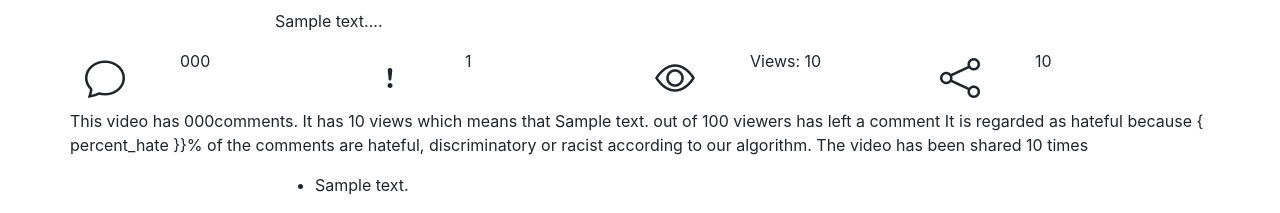
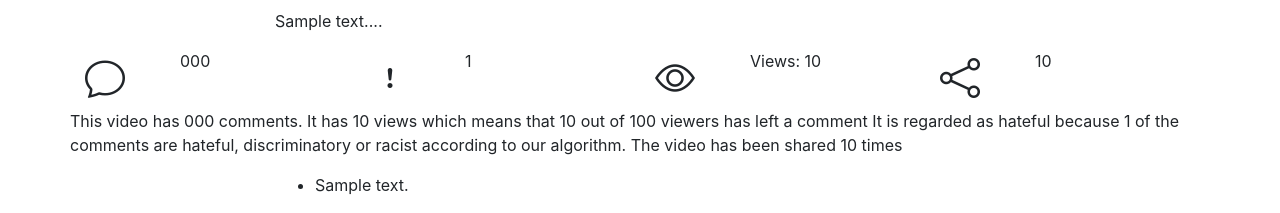
Before and after one commit to TechLabs-Berlin/H8-Identifier, a Flask app: template h8_identifier/templates/result.html in a window 1280 px wide. Shown: the part 770-983 px from the top of the page. Run offline with Flask 2, Linux system fonts and the light colour scheme; the template is opened without the code that fills it: most values are stand-ins (such as "Sample title", 1, 10 or a date in 2020); some libraries are stand-ins or nearby versions.

Commit message:
improve templates

```diff
--- a/h8_identifier/templates/base.html
+++ b/h8_identifier/templates/base.html
@@ -8,12 +8,13 @@
   <link rel="stylesheet" href="https://stackpath.bootstrapcdn.com/bootstrap/4.4.1/css/bootstrap.min.css" integrity="sha384-Vkoo8x4CGsO3+Hhxv8T/Q5PaXtkKtu6ug5TOeNV6gBiFeWPGFN9MuhOf23Q9Ifjh" crossorigin="anonymous">
   <link rel="stylesheet" href="https://cdn.jsdelivr.net/npm/bootstrap-icons@1.3.0/font/bootstrap-icons.css">
   <title>H8-Identifier</title>
+  <link rel="shortcut icon" href="/static/img/H8 short.png">
 </head>
 
 <body>
   <!-- Navbar -->
   <nav class="navbar navbar-expand-lg navbar-light" style="background-color: #99412B;">
-    <a class="navbar-brand" href="#"><img src="H8 short.png" alt="H8 Detect" height=40px></a>
+    <a class="navbar-brand" href="/"><img src="/static/img/H8 short.png" alt="H8 Detect" height=40px></a>
     <button class="navbar-toggler" type="button" data-toggle="collapse" data-target="#navbarNav" aria-controls="navbarNav" aria-expanded="false" aria-label="Toggle navigation">
       <span class="navbar-toggler-icon"></span>
     </button>
--- a/h8_identifier/templates/result.html
+++ b/h8_identifier/templates/result.html
@@ -51,9 +51,9 @@
     </div>
     <div class="container">
       <div class="row">
-        <p>This video has {{ number_of_comments }}comments. It has {{
-          views }} views which means that {{ comments_per_view }} out of 100
-          viewers has left a comment It is regarded as hateful because { percent_hate }}% of
+        <p>This video has {{ number_of_comments }} comments. It has {{
+          views }} views which means that {{ comments_per_view * 100 }} out of 100
+          viewers has left a comment It is regarded as hateful because {{ percent_hate }} of
           the comments are hateful, discriminatory or racist according to our algorithm. The video has been shared {{
           shared }} times</p>
       </div>
```
